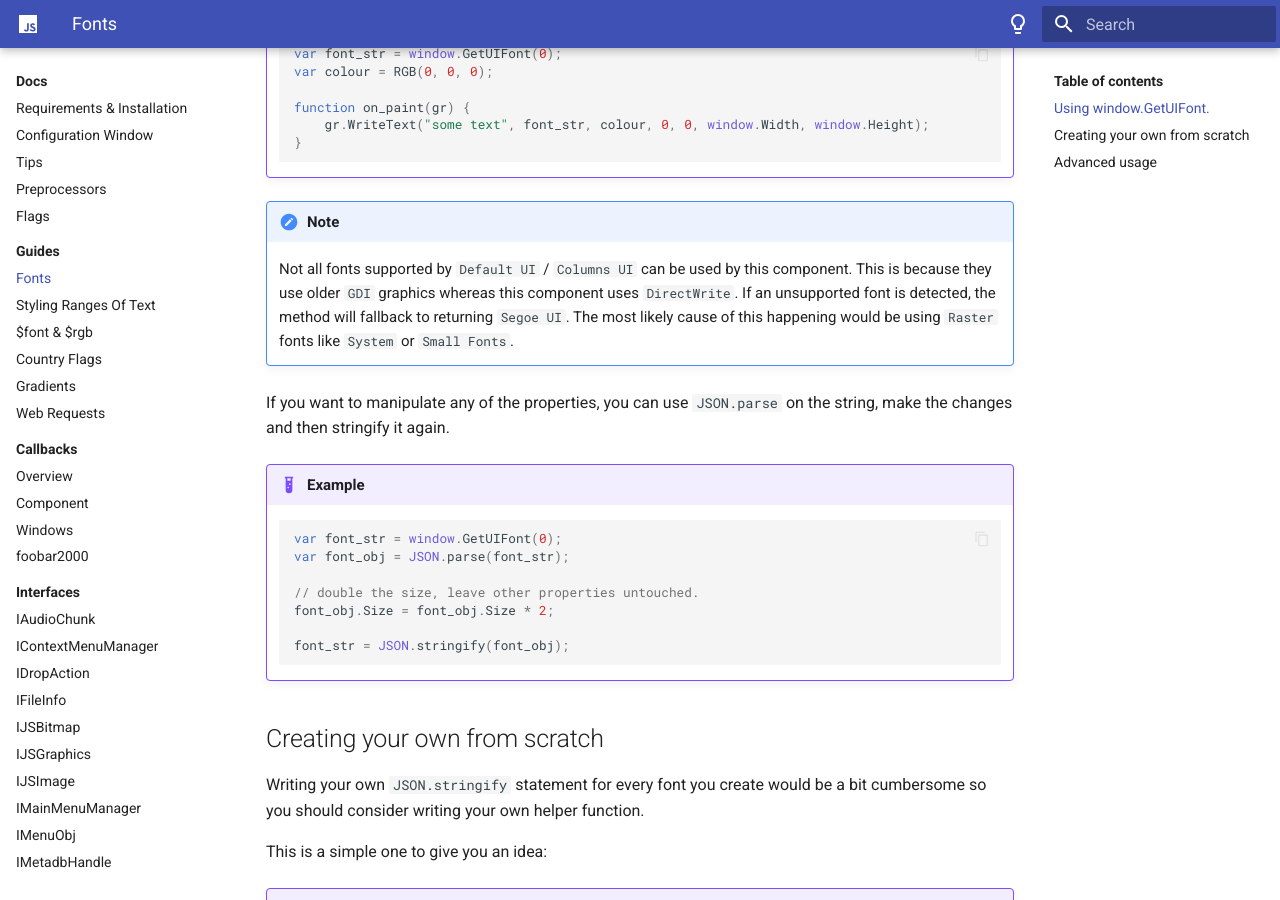
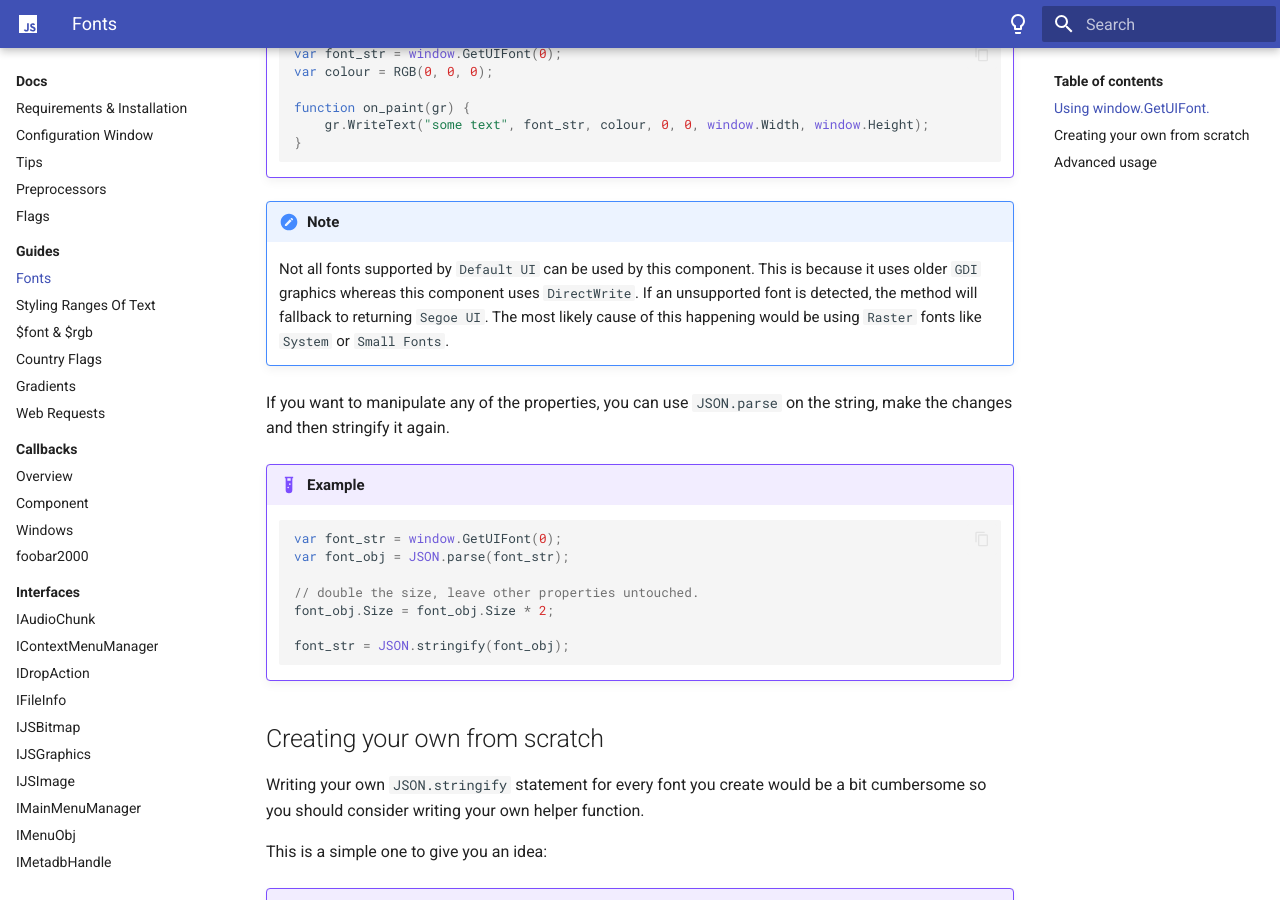
Before and after one commit to marc2k3/rtfm, an MkDocs documentation site: the page built from docs/docs/guides/fonts.md, in a window 1280 px wide and 900 px high, scrolled down 1339 px. Built offline with MkDocs 1.6.1 and Material for MkDocs 9.7.7, drawn with Linux system fonts in a browser that asks for light colours.

Commit message:
Update fonts.md

```diff
--- a/docs/docs/guides/fonts.md
+++ b/docs/docs/guides/fonts.md
@@ -62,8 +62,8 @@ of `Segoe UI` and `16px` will be used.
 
 
 !!! note
-	Not all fonts supported by `Default UI` / `Columns UI` can be used by this component. This
-	is because they use older `GDI` graphics whereas this component uses `DirectWrite`. If
+	Not all fonts supported by `Default UI` can be used by this component. This
+	is because it uses older `GDI` graphics whereas this component uses `DirectWrite`. If
 	an unsupported font is detected, the method will fallback to returning `Segoe UI`. The most
 	likely cause of this happening would be using `Raster` fonts like `System` or `Small Fonts`.
 
```
